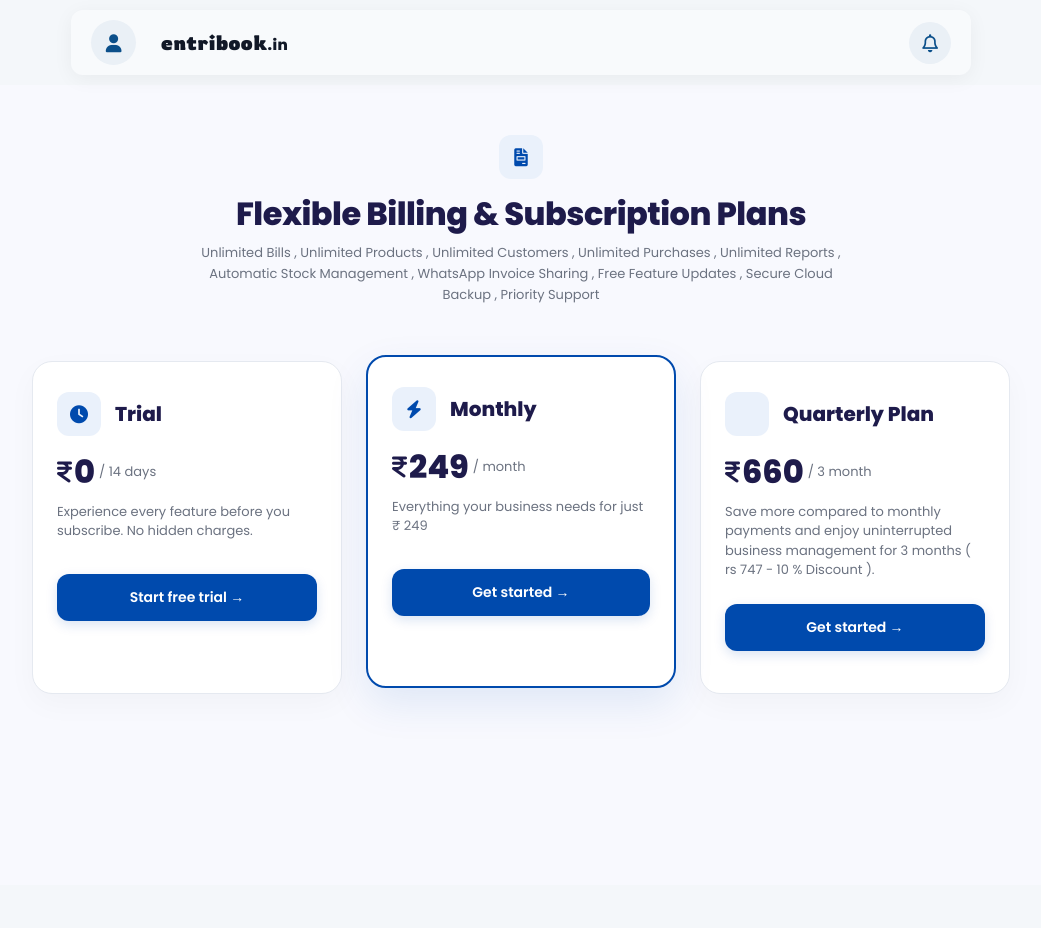
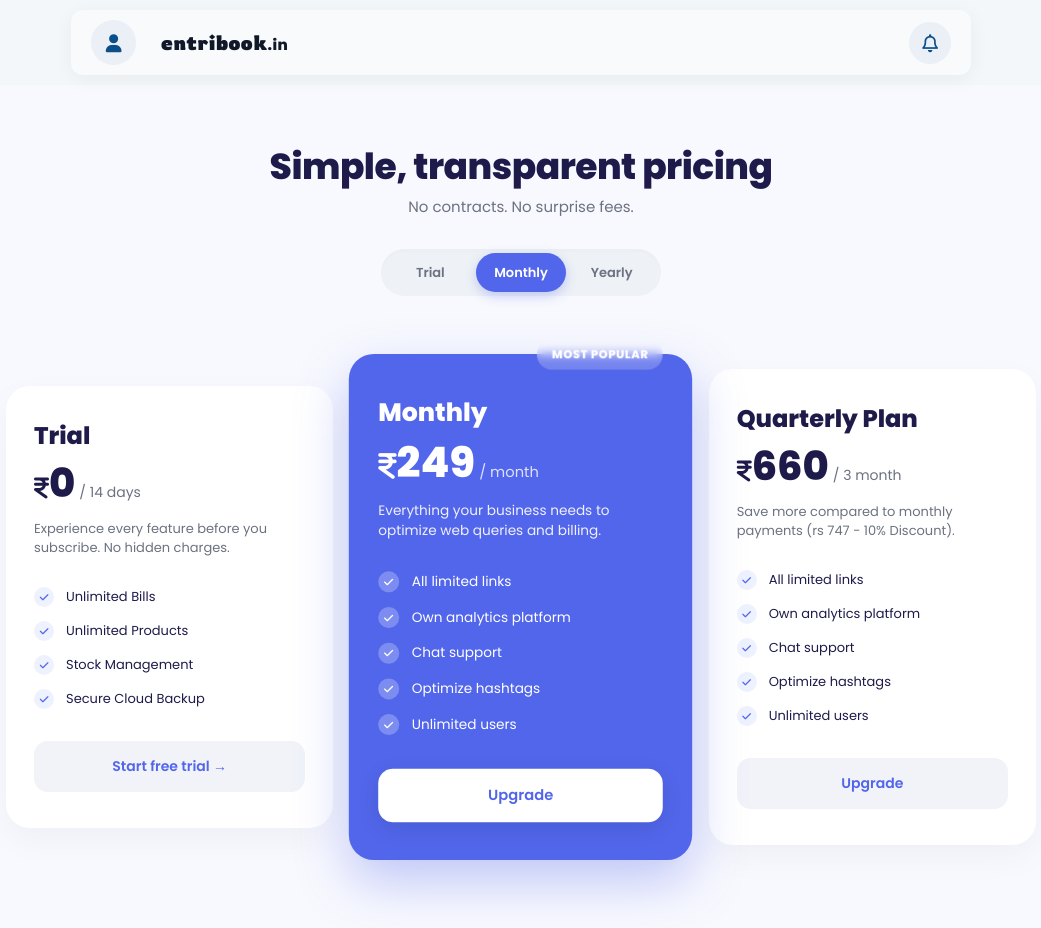
Before and after one commit to myentribook/Entri-Book, a React (Create React App) app in the folder frontend/: page /subscription in a window 1280 px wide. Shown: the whole page, without its empty margins (119-1160 px from the left). Before the commit the page ends 885 px from the top, so only its background shows below. Built offline with nearby package versions, Linux system fonts and the light colour scheme; no server answers; a web font is replaced by a local one.

Commit message:
purchase page corrections

```diff
--- a/frontend/src/components/layouts/subscription.js
+++ b/frontend/src/components/layouts/subscription.js
@@ -121,7 +121,7 @@ export default function Subscription() {
                     email: user?.email || "user@example.com",
                 },
                 theme: {
-                    color: "#004aad"
+                    color: "#5266eb"
                 },
                 modal: {
                     ondismiss: function () {
@@ -151,61 +151,62 @@ export default function Subscription() {
             <Toaster />
             <div className="pricing-root">
                 <div className="intro-block">
-                    <div className="tier-emblem" style={{ margin: '0 auto 16px auto' }}>
-                        <i className="fa-solid fa-file-invoice"></i>
-                    </div>
-                    <h1>Flexible Billing & Subscription Plans</h1>
-                    <p>Unlimited Bills ,
-                        Unlimited Products ,
-                        Unlimited Customers ,
-                        Unlimited Purchases ,
-                        Unlimited Reports ,
-                        Automatic Stock Management ,
-                        WhatsApp Invoice Sharing ,
-                        Free Feature Updates ,
-                        Secure Cloud Backup ,
-                        Priority Support</p>
+                    <h1>Simple, transparent pricing</h1>
+                    <p>No contracts. No surprise fees.</p>
                 </div>
 
                 <div className="switcher-wrapper">
                     <button className="switcher-pill" onClick={() => switchPlan('trial')}>Trial</button>
                     <button className="switcher-pill active-pill" onClick={() => switchPlan('monthly')}>Monthly</button>
-                    <button className="switcher-pill" onClick={() => switchPlan('annual')}>Annually</button>
+                    <button className="switcher-pill" onClick={() => switchPlan('annual')}>Yearly</button>
                 </div>
 
                 <div className="pricing-deck display-monthly" id="pricingDeckContainer">
+                    {/* Trial Tier */}
                     <div className="tier-box trial-tier">
                         <div className="tier-top">
-                            <div className="tier-emblem">
-                                <i className="fa-solid fa-clock"></i>
-                            </div>
                             <h3 className="tier-title">Trial</h3>
                         </div>
                         <div className="cost-section">
-                            <div className="cost-display"><i className="fa-solid fa-indian-rupee-sign"></i> 0<span>/ 14 days</span></div>
+                            <div className="cost-display"><i className="fa-solid fa-indian-rupee-sign" style={{fontSize: '24px'}}></i> 0<span>/ 14 days</span></div>
                         </div>
                         <p className="tier-summary">Experience every feature before you subscribe. No hidden charges.</p>
+
+                        <ul className="perks-checklist">
+                            <li className="perk-row"><span className="perk-badge"><i className="fa-solid fa-check"></i></span>Unlimited Bills</li>
+                            <li className="perk-row"><span className="perk-badge"><i className="fa-solid fa-check"></i></span>Unlimited Products</li>
+                            <li className="perk-row"><span className="perk-badge"><i className="fa-solid fa-check"></i></span>Stock Management</li>
+                            <li className="perk-row"><span className="perk-badge"><i className="fa-solid fa-check"></i></span>Secure Cloud Backup</li>
+                        </ul>
+
                         <button
                             className="action-cta"
                             onClick={handleTrial}
                             disabled={loading || isAlreadySubscribed}
                             style={isAlreadySubscribed ? { opacity: 0.6, cursor: 'not-allowed' } : {}}
                         >
-                            {isAlreadySubscribed ? " Subscribed" : (loading ? "Processing..." : "Start free trial →")}
+                            {isAlreadySubscribed ? "Subscribed" : (loading ? "Processing..." : "Start free trial →")}
                         </button>
                     </div>
 
+                    {/* Monthly / Pro Tier (Featured / Popout) */}
                     <div className="tier-box tier-featured monthly-tier">
+                        <div className="popular-badge">Most Popular</div>
                         <div className="tier-top">
-                            <div className="tier-emblem">
-                                <i className="fa-solid fa-bolt"></i>
-                            </div>
                             <h3 className="tier-title">Monthly</h3>
                         </div>
                         <div className="cost-section">
-                            <div className="cost-display"><i className="fa-solid fa-indian-rupee-sign"></i> 249<span>/ month</span></div>
+                            <div className="cost-display"><i className="fa-solid fa-indian-rupee-sign" style={{fontSize: '28px'}}></i> 249<span>/ month</span></div>
                         </div>
-                        <p className="tier-summary">Everything your business needs for just ₹ 249</p>
+                        <p className="tier-summary">Everything your business needs to optimize web queries and billing.</p>
+
+                        <ul className="perks-checklist">
+                            <li className="perk-row"><span className="perk-badge"><i className="fa-solid fa-check"></i></span>All limited links</li>
+                            <li className="perk-row"><span className="perk-badge"><i className="fa-solid fa-check"></i></span>Own analytics platform</li>
+                            <li className="perk-row"><span className="perk-badge"><i className="fa-solid fa-check"></i></span>Chat support</li>
+                            <li className="perk-row"><span className="perk-badge"><i className="fa-solid fa-check"></i></span>Optimize hashtags</li>
+                            <li className="perk-row"><span className="perk-badge"><i className="fa-solid fa-check"></i></span>Unlimited users</li>
+                        </ul>
 
                         <button
                             className="action-cta"
@@ -213,21 +214,27 @@ export default function Subscription() {
                             disabled={loading || isAlreadySubscribed}
                             style={isAlreadySubscribed ? { opacity: 0.6, cursor: 'not-allowed' } : {}}
                         >
-                            {isAlreadySubscribed ? "Subscribed" : (loading ? "Processing..." : "Get started →")}
+                            {isAlreadySubscribed ? "Subscribed" : (loading ? "Processing..." : "Upgrade")}
                         </button>
                     </div>
 
+                    {/* Quarterly / Enterprise Tier */}
                     <div className="tier-box annual-tier">
                         <div className="tier-top">
-                            <div className="tier-emblem">
-                                <i className="fa-solid fa-shield-halved"></i>
-                            </div>
                             <h3 className="tier-title">Quarterly Plan</h3>
                         </div>
                         <div className="cost-section">
-                            <div className="cost-display"><i className="fa-solid fa-indian-rupee-sign"></i> 660<span>/ 3 month </span></div>
+                            <div className="cost-display"><i className="fa-solid fa-indian-rupee-sign" style={{fontSize: '24px'}}></i> 660<span>/ 3 month</span></div>
                         </div>
-                        <p className="tier-summary">Save more compared to monthly payments and enjoy uninterrupted business management for 3 months ( rs 747 - 10 %  Discount ).</p>
+                        <p className="tier-summary">Save more compared to monthly payments (rs 747 - 10% Discount).</p>
+
+                        <ul className="perks-checklist">
+                            <li className="perk-row"><span className="perk-badge"><i className="fa-solid fa-check"></i></span>All limited links</li>
+                            <li className="perk-row"><span className="perk-badge"><i className="fa-solid fa-check"></i></span>Own analytics platform</li>
+                            <li className="perk-row"><span className="perk-badge"><i className="fa-solid fa-check"></i></span>Chat support</li>
+                            <li className="perk-row"><span className="perk-badge"><i className="fa-solid fa-check"></i></span>Optimize hashtags</li>
+                            <li className="perk-row"><span className="perk-badge"><i className="fa-solid fa-check"></i></span>Unlimited users</li>
+                        </ul>
 
                         <button
                             className="action-cta"
@@ -235,7 +242,7 @@ export default function Subscription() {
                             disabled={loading || isAlreadySubscribed}
                             style={isAlreadySubscribed ? { opacity: 0.6, cursor: 'not-allowed' } : {}}
                         >
-                            {isAlreadySubscribed ? "Subscribed" : (loading ? "Processing..." : "Get started →")}
+                            {isAlreadySubscribed ? "Subscribed" : (loading ? "Processing..." : "Upgrade")}
                         </button>
                     </div>
                 </div>
--- a/frontend/src/components/styles/subscription.css
+++ b/frontend/src/components/styles/subscription.css
@@ -1,8 +1,8 @@
 :root {
     --site-bg: #f8f9fe;
     --box-bg: #ffffff;
-    --brand-primary: #004aad;
-    --brand-hover: #00337a;
+    --brand-primary: #5266eb; /* Exact purple-blue shade from reference */
+    --brand-hover: #4052d6;
     --text-heading: #1e1b4b;
     --text-sub: #6b7280;
     --line-divider: #f3f4f6;
@@ -17,7 +17,7 @@
     flex-direction: column;
     align-items: center;
     min-height: 100vh;
-    padding: 50px 20px;
+    padding: 60px 20px;
     overflow-x: auto;
     box-sizing: border-box;
     margin: 0;
@@ -32,226 +32,187 @@
 /* --- Section Heading --- */
 .intro-block {
     text-align: center;
-    margin-bottom: 35px;
-    max-width: 650px;
-    animation: fadeInDown 0.5s ease-out;
+    margin-bottom: 30px;
+    max-width: 600px;
 }
 
 .intro-block h1 {
-    font-size: 32px;
+    font-size: 36px;
     font-weight: 800;
     color: var(--text-heading);
-    margin-bottom: 10px;
+    margin-bottom: 8px;
     letter-spacing: -0.5px;
 }
 
 .intro-block p {
-    font-size: 13px;
+    font-size: 15px;
     color: var(--text-sub);
-    line-height: 1.6;
+    line-height: 1.5;
 }
 
-/* --- Mobile Navigation Switcher --- */
+/* --- Billing Switcher (Monthly / Yearly / Trial) --- */
 .switcher-wrapper {
-    display: none;
+    display: flex;
     background: #eef2f6;
     padding: 4px;
     border-radius: 99px;
-    margin-bottom: 30px;
+    margin-bottom: 50px;
     width: 100%;
-    max-width: 320px;
+    max-width: 280px;
+    box-shadow: inset 0 2px 4px rgba(0, 0, 0, 0.02);
 }
 
 .switcher-pill {
     flex: 1;
     background: transparent;
     border: none;
-    padding: 10px 12px;
+    padding: 10px 14px;
     font-size: 13px;
     font-weight: 600;
     color: var(--text-sub);
     border-radius: 99px;
     cursor: pointer;
-    transition: all 0.2s ease;
+    transition: all 0.25s ease;
 }
 
 .switcher-pill.active-pill {
-    background: var(--box-bg);
-    color: var(--brand-primary);
-    box-shadow: 0 4px 12px rgba(0, 0, 0, 0.05);
+    background: var(--brand-primary);
+    color: #ffffff;
+    box-shadow: 0 4px 12px rgba(82, 102, 235, 0.3);
 }
 
-/* --- Pricing Flex Wrapper --- */
+/* --- Pricing Deck Wrapper --- */
 .pricing-deck {
     display: flex;
-    align-items: stretch;
+    align-items: center;
     justify-content: center;
     gap: 24px;
     width: 100%;
-    max-width: 1024px;
+    max-width: 1050px;
     padding: 20px 10px;
-    animation: fadeInUp 0.5s ease-out;
 }
 
 /* --- Individual Plan Card --- */
 .tier-box {
     background-color: var(--box-bg);
-    border: 1px solid #e5e9f0;
-    border-radius: 20px;
-    padding: 30px 24px;
+    border-radius: 24px;
+    padding: 36px 28px;
     width: 100%;
-    max-width: 310px;
+    max-width: 330px;
     flex: 1;
-    box-shadow: 0 10px 30px rgba(0, 0, 0, 0.03);
+    box-shadow: 0 12px 35px rgba(0, 0, 0, 0.04);
     display: flex;
     flex-direction: column;
     position: relative;
-    transition: all 0.3s cubic-bezier(0.16, 1, 0.3, 1);
+    transition: all 0.3s ease;
 }
 
 .tier-box:hover {
-    transform: translateY(-5px);
-    box-shadow: 0 16px 36px rgba(0, 0, 0, 0.06);
+    box-shadow: 0 18px 45px rgba(0, 0, 0, 0.07);
 }
 
-/* --- Featured Tier Override --- */
+/* --- Featured / Popout Tier Style (Monthly/Pro Card) --- */
 .tier-box.tier-featured {
-    background-color: var(--box-bg);
-    border: 2px solid var(--brand-primary);
-    box-shadow: 0 16px 40px rgba(0, 74, 173, 0.1);
-    transform: translateY(-6px);
+    background-color: var(--brand-primary);
+    color: #ffffff;
+    box-shadow: 0 20px 50px rgba(82, 102, 235, 0.35);
+    transform: scale(1.05);
     z-index: 2;
-}
-
-.tier-box.tier-featured:hover {
-    transform: translateY(-10px);
+    padding-top: 42px;
 }
 
 .tier-box.tier-featured .tier-title,
 .tier-box.tier-featured .cost-display,
-.tier-box.tier-featured .tier-summary {
-    color: var(--text-heading);
+.tier-box.tier-featured .tier-summary,
+.tier-box.tier-featured .perk-row {
+    color: #ffffff;
+}
+
+.tier-box.tier-featured .cost-display span {
+    color: rgba(255, 255, 255, 0.8);
 }
 
 .tier-box.tier-featured .tier-summary {
-    color: var(--text-sub);
-}
-
-.tier-box.tier-featured .tier-separator {
-    border-color: var(--line-divider);
-}
-
-.tier-box.tier-featured .perk-text {
-    color: var(--text-heading);
+    opacity: 0.9;
 }
 
 .tier-box.tier-featured .perk-badge {
-    background-color: var(--brand-primary);
+    background-color: rgba(255, 255, 255, 0.25);
     color: #ffffff;
 }
 
 .tier-box.tier-featured .action-cta {
-    background-color: var(--brand-primary);
-    color: #ffffff;
+    background-color: #ffffff;
+    color: var(--brand-primary);
+    box-shadow: 0 6px 20px rgba(0, 0, 0, 0.1);
 }
 
 .tier-box.tier-featured .action-cta:hover {
-    background-color: var(--brand-hover);
+    background-color: #f8f9fe;
 }
 
-.tier-box.tier-featured .footnote-hint {
-    color: var(--text-sub);
+/* Most Popular Badge on Featured Card */
+.popular-badge {
+    position: absolute;
+    top: -14px;
+    right: 28px;
+    background-color: rgba(255, 255, 255, 0.2);
+    backdrop-filter: blur(5px);
+    color: #ffffff;
+    font-size: 11px;
+    font-weight: 700;
+    padding: 6px 14px;
+    border-radius: 99px;
+    letter-spacing: 0.5px;
+    text-transform: uppercase;
 }
 
 /* --- Card Header Elements --- */
 .tier-top {
     display: flex;
-    align-items: center;
-    gap: 14px;
-    margin-bottom: 20px;
-}
-
-.tier-emblem {
-    width: 44px;
-    height: 44px;
-    background-color: #eaf1fb;
-    border-radius: 12px;
-    display: flex;
-    align-items: center;
-    justify-content: center;
-    color: var(--brand-primary);
-    font-size: 18px;
-    flex-shrink: 0;
-}
-
-.tier-box.tier-featured .tier-emblem {
-    background-color: #eaf1fb;
-    color: var(--brand-primary);
-}
-
-.tier-emblem svg {
-    width: 20px;
-    height: 20px;
-    fill: currentColor;
+    flex-direction: column;
+    margin-bottom: 12px;
 }
 
 .tier-title {
-    font-size: 20px;
+    font-size: 24px;
     font-weight: 700;
     color: var(--text-heading);
 }
 
 /* --- Cost Display --- */
 .cost-section {
-    margin-bottom: 14px;
+    margin-bottom: 16px;
+}
+
+.cost-display {
+    font-size: 40px;
+    font-weight: 800;
+    color: var(--text-heading);
+    line-height: 1;
     display: flex;
     align-items: baseline;
 }
 
-.cost-display {
-    font-size: 32px;
-    font-weight: 800;
-    color: var(--text-heading);
-    line-height: 1;
-    display: flex;
-    align-items: center;
-}
-
-.cost-display i {
-    font-size: 24px;
-    margin-right: 2px;
-}
-
 .cost-display span {
-    font-size: 13px;
-    font-weight: 500;
+    font-size: 14px;
+    font-weight: 400;
     color: var(--text-sub);
     margin-left: 4px;
-}
-
-.tier-box.tier-featured .cost-display span {
-    color: var(--text-sub);
 }
 
 .tier-summary {
     font-size: 13px;
     color: var(--text-sub);
     line-height: 1.5;
-    min-height: 48px;
-    margin-bottom: 24px;
+    margin-bottom: 28px;
+    min-height: 40px;
 }
 
-/* --- Separator Line --- */
-.tier-separator {
-    border: none;
-    border-top: 1px solid var(--line-divider);
-    margin-bottom: 24px;
-}
-
-/* --- Perks List --- */
+/* --- Perks Checklist --- */
 .perks-checklist {
     list-style: none;
-    margin-bottom: 30px;
+    margin-bottom: 32px;
     display: flex;
     flex-direction: column;
     gap: 14px;
@@ -266,10 +227,10 @@
 }
 
 .perk-badge {
-    width: 18px;
-    height: 18px;
-    background-color: var(--brand-primary);
-    color: white;
+    width: 20px;
+    height: 20px;
+    background-color: #eef2ff;
+    color: var(--brand-primary);
     border-radius: 50%;
     display: flex;
     align-items: center;
@@ -279,14 +240,14 @@
     font-size: 10px;
 }
 
-/* --- Action Button & Footnote --- */
+/* --- Action Button (CTA) --- */
 .action-cta {
     width: 100%;
-    padding: 13px 16px;
-    background-color: var(--brand-primary);
-    color: white;
+    padding: 15px;
+    background-color: #f1f3f9;
+    color: var(--brand-primary);
     border: none;
-    border-radius: 12px;
+    border-radius: 14px;
     font-size: 14px;
     font-weight: 600;
     cursor: pointer;
@@ -295,63 +256,21 @@
     justify-content: center;
     gap: 8px;
     transition: all 0.2s ease;
-    margin-bottom: 12px;
-    box-shadow: 0 4px 12px rgba(0, 74, 173, 0.15);
+    margin-top: auto;
 }
 
 .action-cta:hover {
-    background-color: var(--brand-hover);
-    transform: translateY(-1px);
-    box-shadow: 0 6px 16px rgba(0, 74, 173, 0.2);
+    background-color: #e4e7f2;
 }
 
-.action-cta:active {
-    transform: translateY(0);
-}
-
-.footnote-hint {
-    text-align: center;
-    font-size: 11px;
-    color: var(--text-sub);
-}
-
-/* --- Bottom Anchor Link --- */
-.external-link-wrap {
-    margin-top: 50px;
-    text-align: center;
-}
-
-.external-link-wrap a {
-    color: var(--brand-primary);
-    text-decoration: none;
-    font-size: 13px;
-    font-weight: 600;
-}
-
-.external-link-wrap a:hover {
-    text-decoration: underline;
-}
-
-/* --- Animations --- */
-@keyframes fadeInDown {
-    from { opacity: 0; transform: translateY(-10px); }
+/* --- Responsive & Mobile Animation Styles --- */
+@keyframes popupFade {
+    from { opacity: 0; transform: translateY(6px); }
     to { opacity: 1; transform: translateY(0); }
 }
 
-@keyframes fadeInUp {
-    from { opacity: 0; transform: translateY(10px); }
-    to { opacity: 1; transform: translateY(0); }
-}
-
-@keyframes popupFade {
-    from { opacity: 0; transform: scale(0.98) translateY(6px); }
-    to { opacity: 1; transform: scale(1) translateY(0); }
-}
-
-/* --- Mobile Breakpoint Styles --- */
 @media (max-width: 768px) {
     .pricing-root {
-        overflow-x: hidden;
         padding: 40px 16px;
     }
 
@@ -371,7 +290,11 @@
         width: 100%;
         max-width: 360px;
         transform: none !important;
-        animation: popupFade 0.3s cubic-bezier(0.16, 1, 0.3, 1);
+        animation: popupFade 0.3s ease-in-out;
+    }
+
+    .tier-box.tier-featured {
+        transform: none !important;
     }
 
     .pricing-deck.display-trial .tier-box.trial-tier,
```
